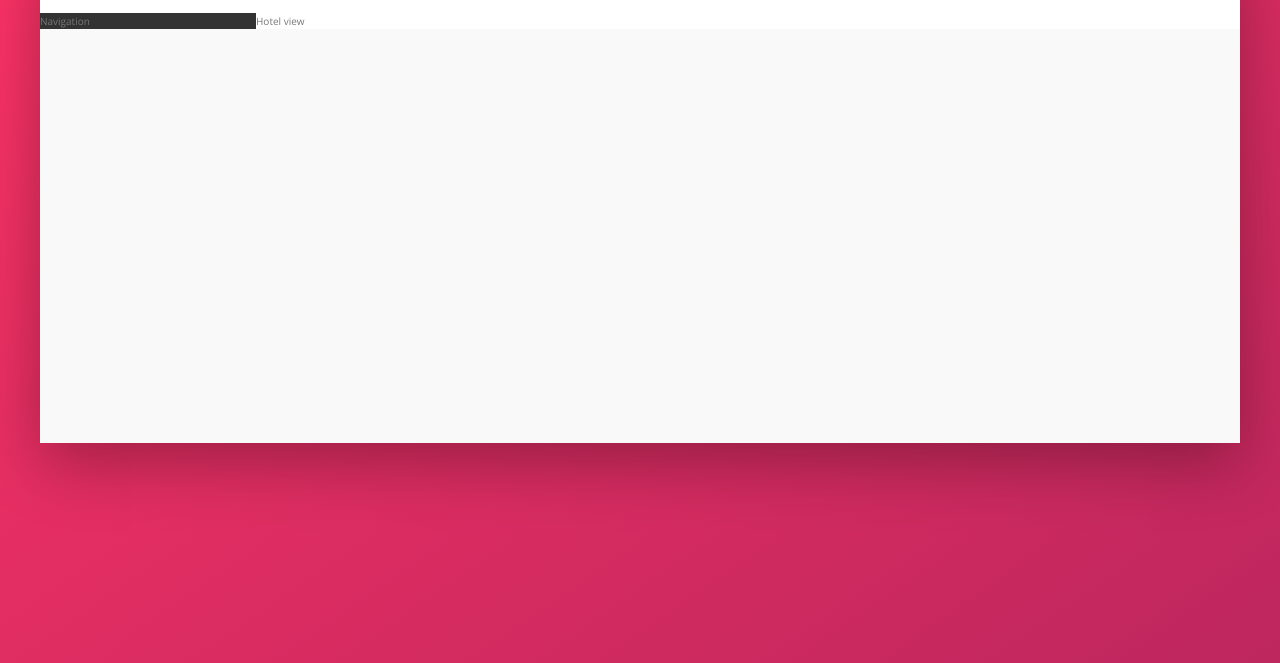
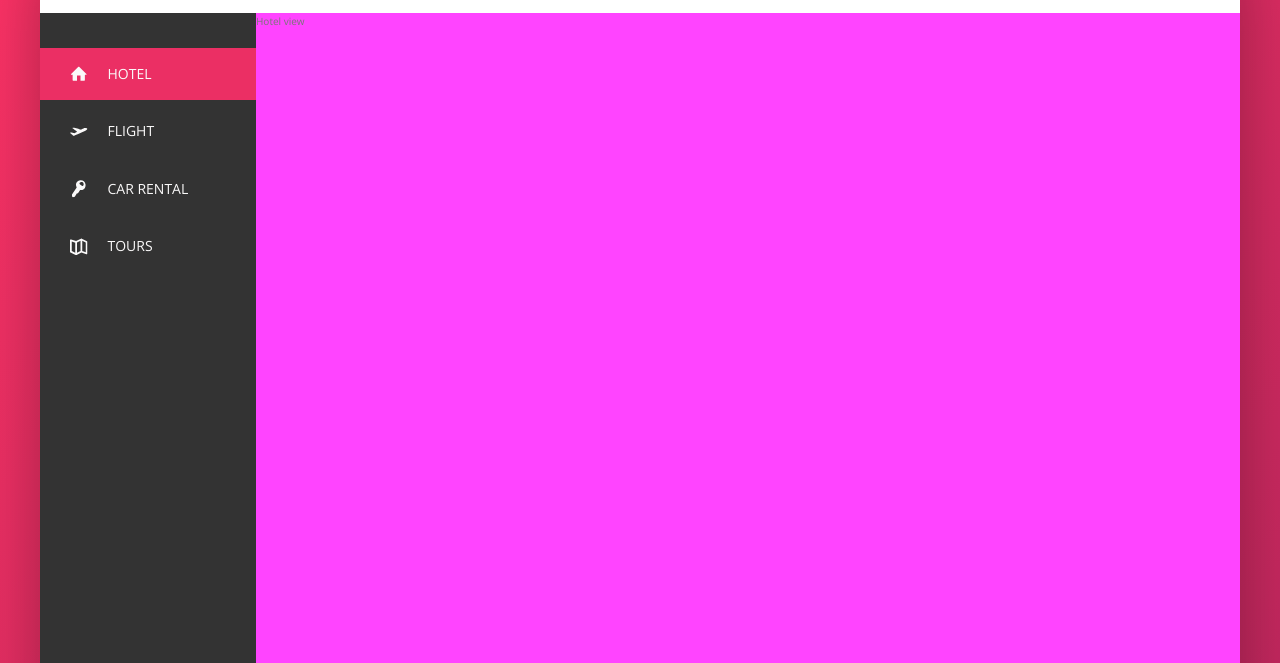
Before and after one commit to agnsier/css-course, a website: page index.html in a window 1280 px wide. Shown: the part 137-800 px from the top of the page. Drawn offline with nearby package versions, Linux system fonts and the light colour scheme.

Commit message:
sidebar styling

```diff
--- a/index.html
+++ b/index.html
@@ -46,7 +46,43 @@
         </header>
         <div class="content">
             <nav class="sidebar">
-                Navigation
+                <ul class="side-nav">
+                    <li class="side-nav__item side-nav__item--active">
+                        <a href="#" class="side-nav__link">
+                            <svg class="side-nav__icon">
+                                <use xlink:href="img/sprite.svg#icon-home"></use>
+                            </svg>
+                            <span>Hotel</span>
+                        </a>
+                    </li>
+                    <li class="side-nav__item">
+                        <a href="#" class="side-nav__link">
+                            <svg class="side-nav__icon">
+                                <use xlink:href="img/sprite.svg#icon-aircraft-take-off"></use>
+                            </svg>
+                            <span>Flight</span>
+                        </a>
+                    </li>
+                    <li class="side-nav__item">
+                        <a href="#" class="side-nav__link">
+                            <svg class="side-nav__icon">
+                                <use xlink:href="img/sprite.svg#icon-key"></use>
+                            </svg>
+                            <span>Car rental</span>
+                        </a>
+                    </li>
+                    <li class="side-nav__item">
+                        <a href="#" class="side-nav__link">
+                            <svg class="side-nav__icon">
+                                <use xlink:href="img/sprite.svg#icon-map"></use>
+                            </svg>
+                            <span>Tours</span>
+                        </a>
+                    </li>
+                </ul>
+                <div class="legal">
+                    &copy: 2017 by trillo. All rights reserved.
+                </div>
             </nav>
             <main class="hotel-view">
                 Hotel view
--- a/sass/_components.scss
+++ b/sass/_components.scss
@@ -95,3 +95,61 @@
         margin-right: 1rem;
     }
 }
+
+//SIDE NAVIGATION
+.side-nav {
+    font-size: 1.4rem;
+    list-style: none;
+    margin-top: 3.5rem;
+    &__item {
+        position: relative;
+        &:not(:last-child) {
+            margin-bottom: .5rem;
+        }
+    }
+    &__item:before {
+        content: "";
+        position: absolute;
+        top: 0;
+        left: 0;
+        height: 100%;
+        width: 3px;
+        background-color: var(--color-primary);
+        transform: scaleY(0);
+        transition: transform .2s, width .4s cubic-bezier(1, 0, 0, 1) .2s, background-color .1s;
+    }
+    &__item:hover::before,
+    &__item--active::before {
+        transform: scaleY(1);
+        width: 100%;
+    }
+    &__item:active::before {
+        background-color: var(--color-primary-light)
+    }
+    &__link:link,
+    &__link:visited {
+        color: var(--color-grey-light-1);
+        text-decoration: none;
+        text-transform: uppercase;
+        display: block;
+        padding: 1.5rem 3rem;
+        display: flex;
+        align-items: center;
+        z-index: 10;
+        position: relative;
+    }
+    &__icon {
+        width: 1.75rem;
+        height: 1.75rem;
+        margin-right: 2rem;
+        fill: currentColor;
+    }
+}
+
+//LEGAL TEXT
+.legal {
+    color: var(--color-grey-light-4);
+    font-size: 1.2rem;
+    text-align: center;
+    padding: 2.5rem;
+}
--- a/sass/_layout.scss
+++ b/sass/_layout.scss
@@ -23,9 +23,14 @@
 .sidebar {
     background-color: var(--color-grey-dark-1);
     flex: 0 0 18%;
+    // push "All rights reserved" to the bottom of container
+    display: flex;
+    flex-direction: column;
+    justify-content: space-between;
 }
 
 .hotel-view {
-    background-color: #fff;
+    background-color: #f4f;
     flex: 1;
+    height: 80rem;
 }
```
Also changed, not shown: css/style.css.
